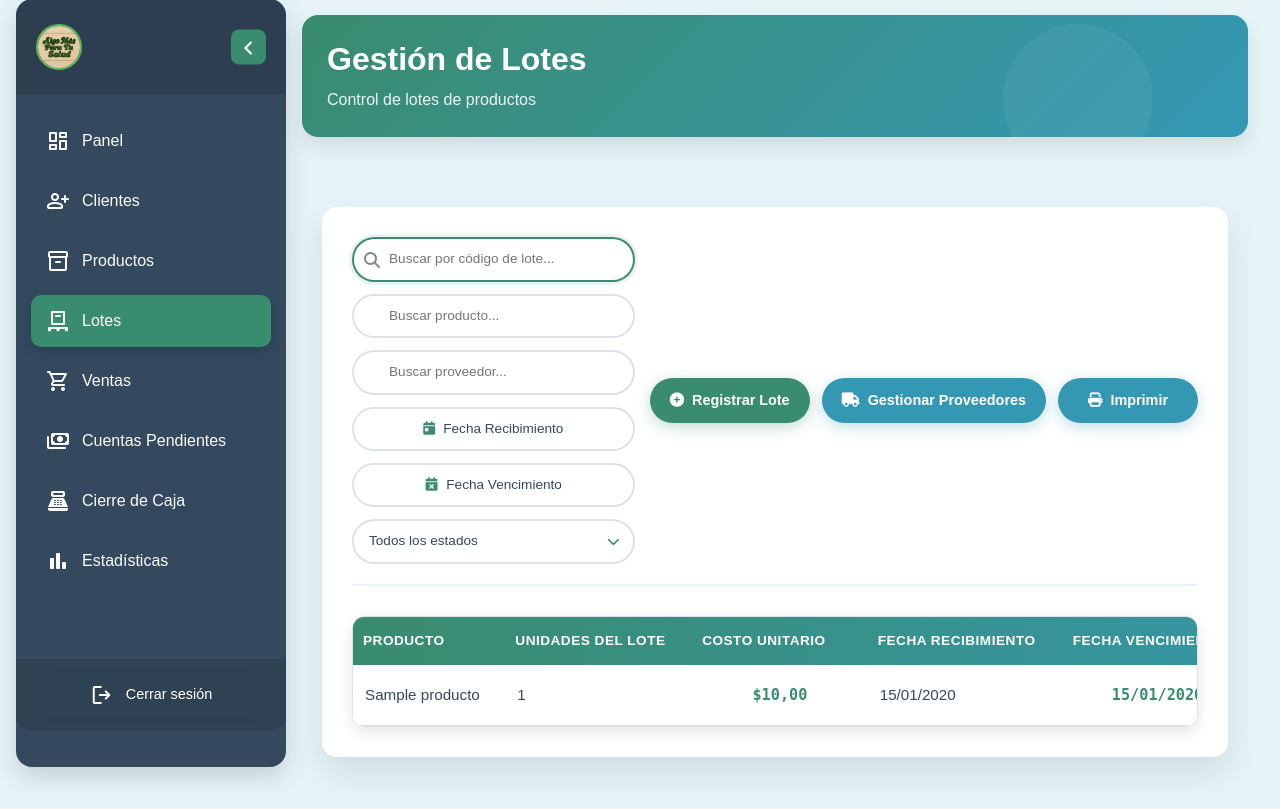
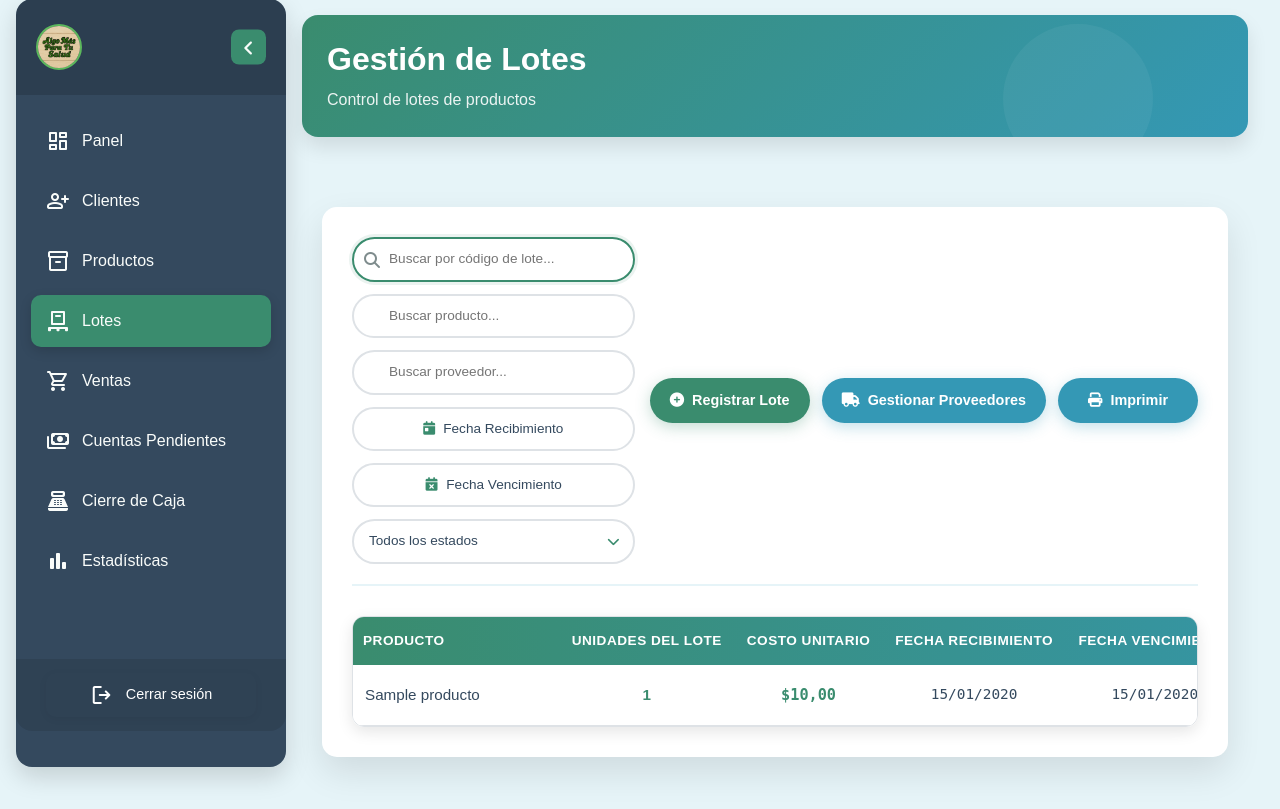
Before and after one commit to Josebello5/Tienda_Naturista, a Django app: page /lotes/menu/ in a window 1280 px wide. Shown: the part 17-826 px from the top of the page. Run offline with Django 5.2, Linux system fonts and the light colour scheme; a user stored in the database is signed in; tables that the repository leaves empty hold one stand-in row (values such as "Sample post"); parts of the project's set-up code (start-up, migrations or seed data) failed here and were passed over.

Commit message:
centrar lotes y from provedor fix

```diff
--- a/lotes/static/lotes/css/menu_lote.css
+++ b/lotes/static/lotes/css/menu_lote.css
@@ -350,49 +350,56 @@ th {
   white-space: nowrap;
 }
 
+/* Centrar headers de columnas numéricas y de estado */
+th:nth-child(2),
+/* Unidades del Lote */
+th:nth-child(3),
+/* Costo Unitario */
+th:nth-child(4),
+/* Fecha Recibimiento */
+th:nth-child(5),
+/* Fecha Vencimiento */
+th:nth-child(6),
+/* Estado */
+th:nth-child(7) {
+  /* Acciones */
+  text-align: center;
+}
+
 /* Anchos de columnas */
 th:nth-child(1) {
-  width: 70px;
+  /* Producto */
+  width: 200px;
 }
 
 th:nth-child(2) {
-  width: 130px;
+  /* Unidades del Lote */
+  width: 140px;
 }
 
 th:nth-child(3) {
-  width: 160px;
+  /* Costo Unitario */
+  width: 140px;
 }
 
 th:nth-child(4) {
-  width: 140px;
+  /* Fecha Recibimiento */
+  width: 150px;
 }
 
 th:nth-child(5) {
-  width: 100px;
+  /* Fecha Vencimiento */
+  width: 150px;
 }
 
 th:nth-child(6) {
-  width: 100px;
+  /* Estado */
+  width: 120px;
 }
 
 th:nth-child(7) {
-  width: 100px;
-}
-
-th:nth-child(8) {
-  width: 120px;
-}
-
-th:nth-child(9) {
-  width: 120px;
-}
-
-th:nth-child(10) {
-  width: 100px;
-}
-
-th:nth-child(11) {
-  width: 110px;
+  /* Acciones */
+  width: 180px;
 }
 
 tbody tr {
@@ -408,41 +415,51 @@ tbody tr:hover {
 
 td {
   padding: 14px 12px;
-  /* Más padding */
   color: var(--dark-gray);
   vertical-align: middle;
   white-space: nowrap;
   overflow: hidden;
   text-overflow: ellipsis;
   font-size: 0.95rem;
-  /* Letra un poco más grande */
-}
-
-td.centered {
+}
+
+/* Producto - alineado a la izquierda */
+td:nth-child(1) {
+  text-align: left;
+  font-weight: 500;
+}
+
+/* Unidades del Lote - centrado */
+td:nth-child(2) {
+  text-align: center;
+  font-weight: 600;
+  color: var(--primary-green);
+}
+
+/* Costo Unitario - centrado */
+td:nth-child(3) {
   text-align: center;
   font-weight: 600;
   color: var(--primary-green);
   font-family: monospace;
 }
 
-td:nth-child(5),
+/* Fechas - centradas */
+td:nth-child(4),
+td:nth-child(5) {
+  text-align: center;
+  font-family: monospace;
+  font-size: 0.9rem;
+}
+
+/* Estado - centrado */
 td:nth-child(6) {
   text-align: center;
-  font-weight: 600;
-  color: var(--primary-green);
-  font-family: monospace;
-}
-
+}
+
+/* Acciones - centrado */
 td:nth-child(7) {
   text-align: center;
-  font-weight: 600;
-}
-
-td:nth-child(8),
-td:nth-child(9) {
-  text-align: center;
-  font-family: monospace;
-  font-size: 0.8rem;
 }
 
 /* ===== ACCIONES ===== */
```
Also changed, not shown: lotes/static/lotes/js/registrar_lote.js (+73 -35 lines), lotes/templates/lotes/registrar_lote.html (+33 -21 lines).
